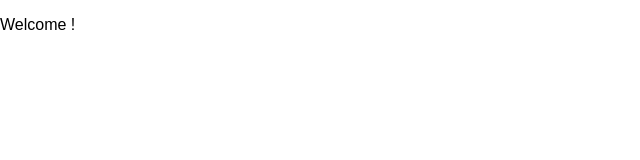
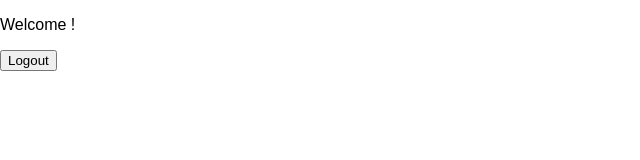
Before and after one commit to prathusingh/Socio, a React (Create React App) app in the folder client/: page /feed in a window 1280 px wide. Shown: the top 160 px of the page, without its empty margins (0-640 px from the left). Built offline with nearby package versions, Linux system fonts and the light colour scheme.

Commit message:
Made authenticated false on logout and empty the user#

```diff
--- a/client/src/actions/authActions.js
+++ b/client/src/actions/authActions.js
@@ -2,6 +2,7 @@ import axios from 'axios';
 import jwt_decode from 'jwt-decode';
 import { GET_ERRORS } from './types';
 import { SET_CURRENT_USER } from './types';
+import { LOGOUT_CURRENT_USER } from './types';
 import setAuthToken from '../utils/setAuthToken';
 
 // register user
@@ -53,3 +54,10 @@ export const setCurrentUser = decodedToken => {
     payload: decodedToken
   };
 };
+
+// logout
+export const logoutUser = () => {
+  return {
+    type: LOGOUT_CURRENT_USER
+  };
+};
--- a/client/src/actions/types.js
+++ b/client/src/actions/types.js
@@ -1,2 +1,3 @@
 export const GET_ERRORS = 'GET_ERRORS';
 export const SET_CURRENT_USER = 'SET_CURRENT_USER';
+export const LOGOUT_CURRENT_USER = 'LOGOUT_CURRENT_USER';
--- a/client/src/components/feed/Feed.js
+++ b/client/src/components/feed/Feed.js
@@ -1,9 +1,24 @@
 import React from 'react';
 import { connect } from 'react-redux';
+import { PropTypes } from 'prop-types';
+
+import { logoutUser } from '../../actions/authActions';
 
 class Feed extends React.Component {
+  handleLogout = () => {
+    this.props.dispatch(logoutUser());
+    this.props.history.push('./login');
+  };
+
   render() {
-    return <p>Welcome {this.props.auth.user.name} !</p>;
+    return (
+      <div>
+        <p>Welcome {this.props.auth.user.name} !</p>
+        <button type="button" onClick={this.handleLogout}>
+          Logout
+        </button>
+      </div>
+    );
   }
 }
 
@@ -13,4 +28,8 @@ const mapStateToProps = state => {
   };
 };
 
+Feed.propTypes = {
+  auth: PropTypes.object.isRequired
+};
+
 export default connect(mapStateToProps)(Feed);
--- a/client/src/reducers/authReducer.js
+++ b/client/src/reducers/authReducer.js
@@ -1,4 +1,5 @@
 import { SET_CURRENT_USER } from '../actions/types';
+import { LOGOUT_CURRENT_USER } from '../actions/types';
 
 const initialState = {
   isAuthenticated: false,
@@ -13,6 +14,11 @@ export default function(state = initialState, action) {
         isAuthenticated: true,
         user: action.payload
       };
+    case LOGOUT_CURRENT_USER:
+      return {
+        ...state,
+        ...initialState
+      };
     default:
       return state;
   }
```
